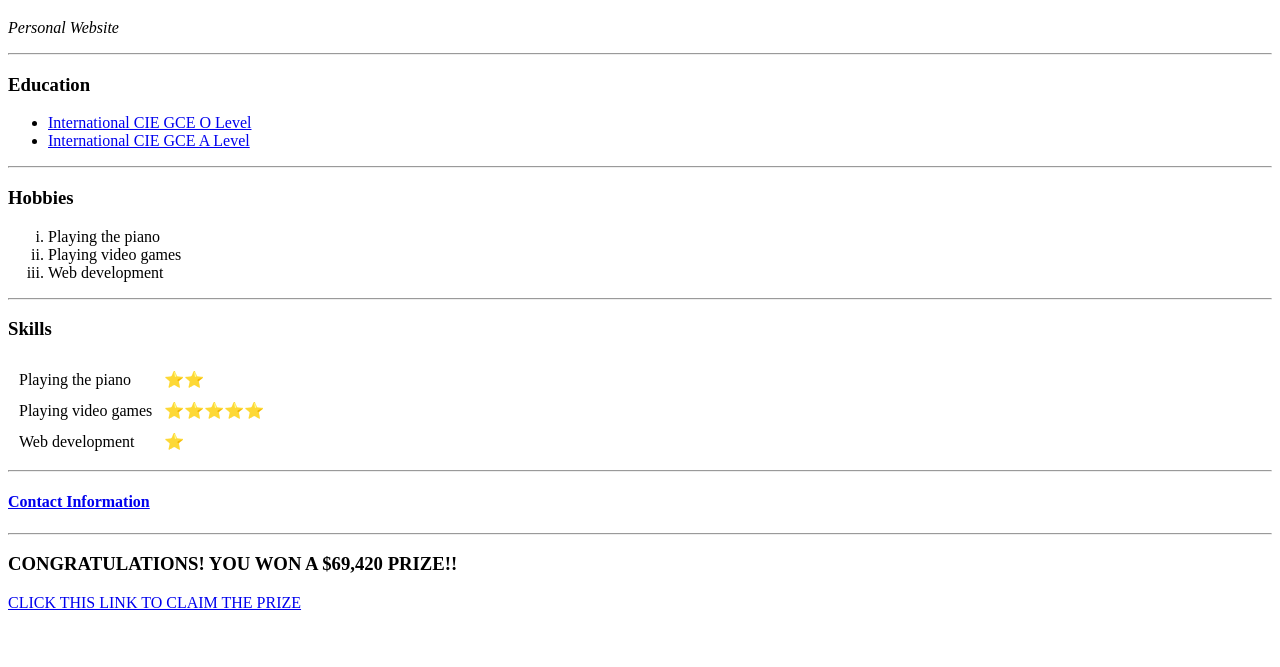
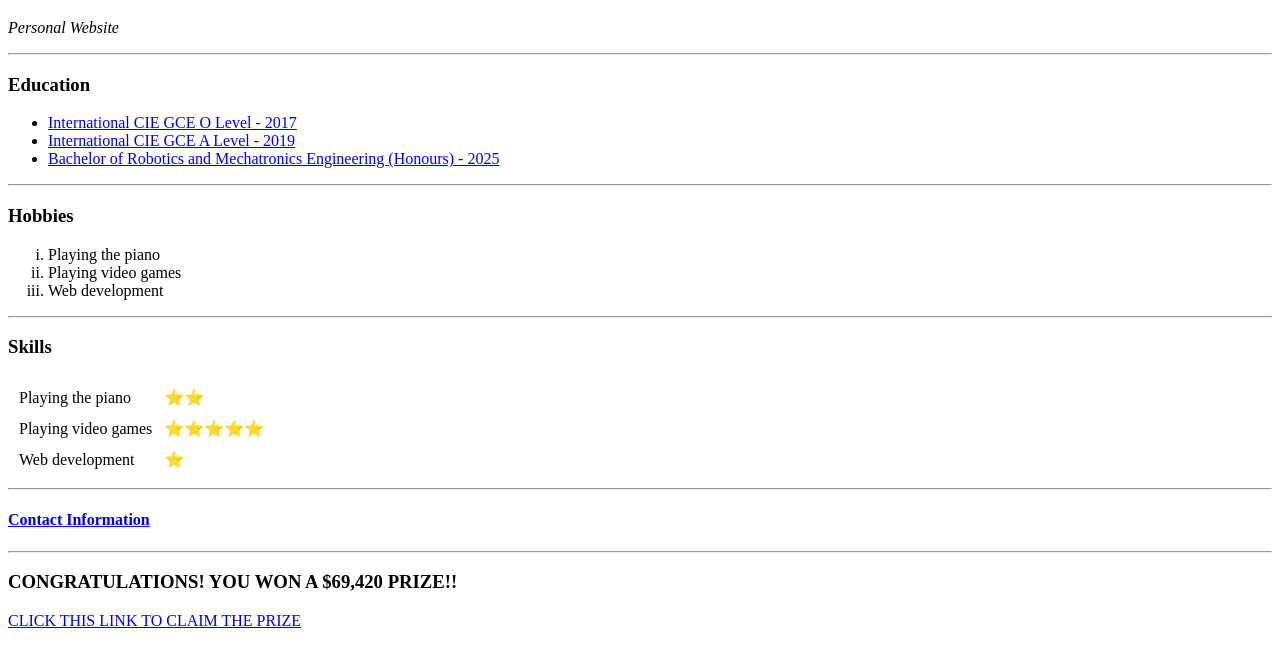
Before and after one commit to LouisTnay/cv, a plain HTML site: page index.html in a window 1280 px wide. Shown: the part 61-728 px from the top of the page. Drawn offline with Linux system fonts and the light colour scheme.

Commit message:
Update index.html

```diff
--- a/index.html
+++ b/index.html
@@ -13,8 +13,9 @@
 
   <h3>Education</h3>
   <ul>
-    <li><a href="https://www.cambridgeinternational.org/programmes-and-qualifications/cambridge-upper-secondary/cambridge-o-level/curriculum/">International CIE GCE O Level</a></li>
-    <li><a href="https://www.cambridgeinternational.org/programmes-and-qualifications/cambridge-advanced/cambridge-international-as-and-a-levels/">International CIE GCE A Level</a></li>
+    <li><a href="https://www.cambridgeinternational.org/programmes-and-qualifications/cambridge-upper-secondary/cambridge-o-level/curriculum/">International CIE GCE O Level - 2017</a></li>
+    <li><a href="https://www.cambridgeinternational.org/programmes-and-qualifications/cambridge-advanced/cambridge-international-as-and-a-levels/">International CIE GCE A Level - 2019</a></li>
+    <li><a href="https://www.monash.edu.my/study/undergraduate/engineering/bachelor-of-engineering-honours-in-mechatronics-engineering">Bachelor of Robotics and Mechatronics Engineering (Honours) - 2025</a></li>
   </ul>
   <hr>
 
```
